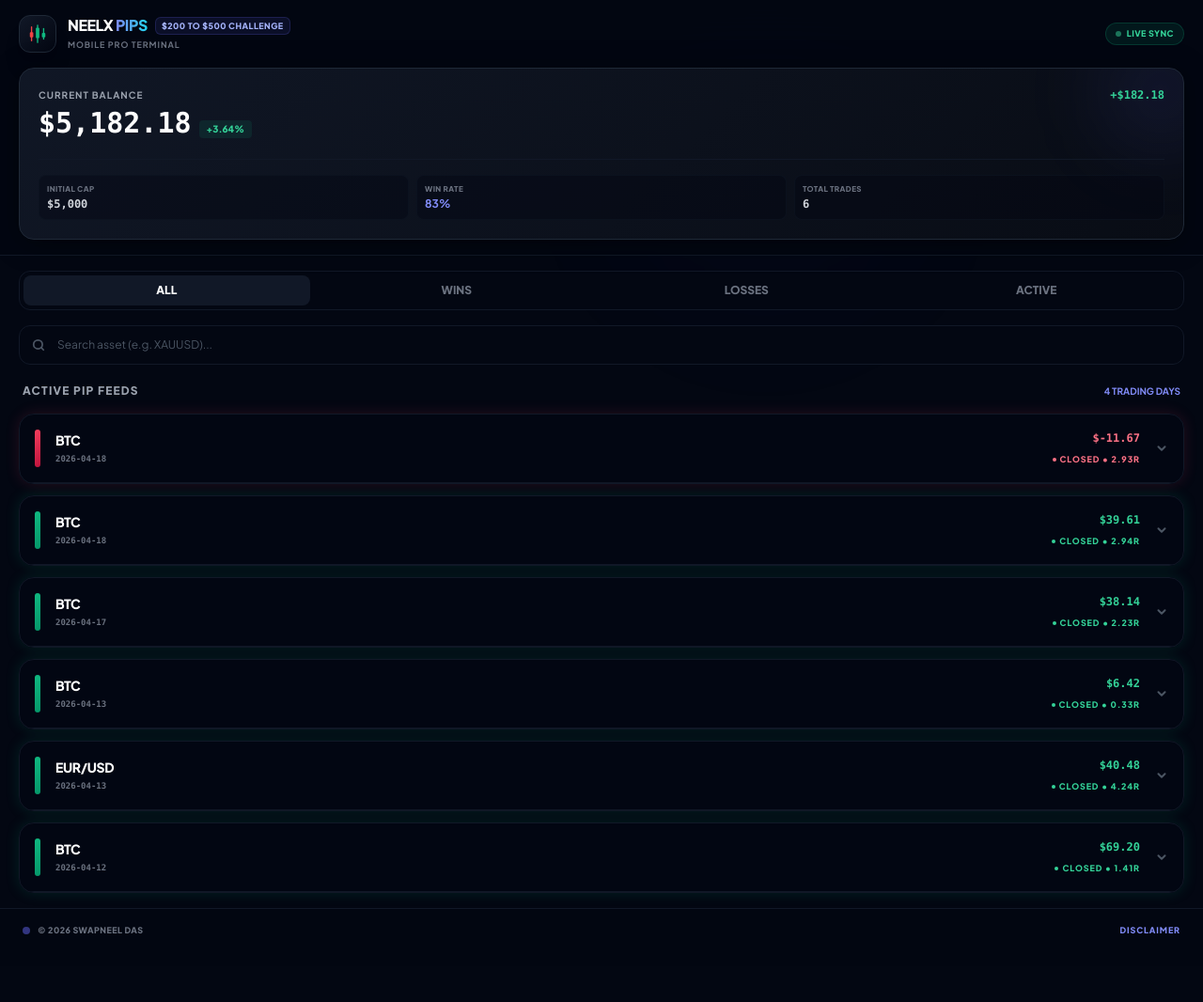
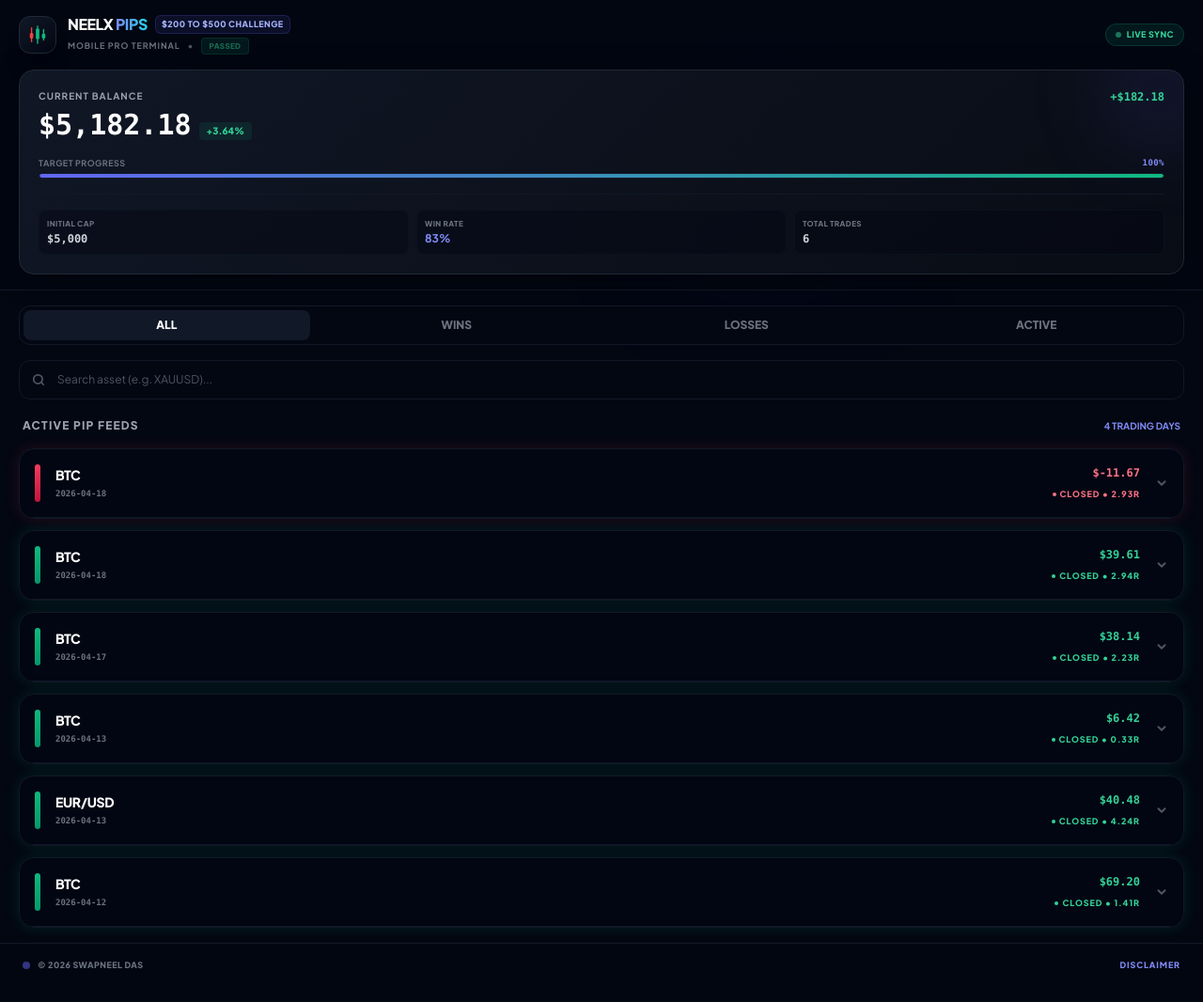
Before and after one commit to AlgoNeel/Challenge1, a plain HTML site: page index.html in a window 1280 px wide. Shown: the whole page at 94% size. Before the commit the page ends 1029 px from the top, so only its background shows below. Drawn offline with nearby package versions, Linux system fonts and the light colour scheme.

Commit message:
Update index.html

```diff
--- a/index.html
+++ b/index.html
@@ -105,7 +105,14 @@
                                 $200 to $500 Challenge
                             </span>
                         </div>
-                        <p class="text-[9px] text-gray-500 font-bold uppercase tracking-widest mt-1">Mobile Pro Terminal</p>
+                        <div class="flex items-center gap-2 mt-1">
+                            <p class="text-[9px] text-gray-500 font-bold uppercase tracking-widest">Mobile Pro Terminal</p>
+                            <span class="text-[9px] text-gray-600 font-bold">•</span>
+                            <!-- Dynamic Challenge Status Badge -->
+                            <span id="challengeStatusBadge" class="text-[8px] font-black px-1 py-0.2 rounded uppercase tracking-wider transition-all duration-300">
+                                Fetching...
+                            </span>
+                        </div>
                     </div>
                 </div>
                 <div id="syncStatus" class="flex items-center gap-1.5 px-2.5 py-1 rounded-full bg-emerald-500/10 text-emerald-400 text-[9px] font-black uppercase tracking-wider border border-emerald-500/20 flex-shrink-0">
@@ -128,7 +135,18 @@
                         <span id="pnlPercent" class="text-xs font-bold px-2 py-0.5 rounded bg-emerald-500/10 text-emerald-400">+0.00%</span>
                     </div>
 
-                    <div class="grid grid-cols-3 gap-2 mt-5 pt-4 border-t border-gray-900">
+                    <!-- Progress Bar to $500 Target -->
+                    <div class="mt-4">
+                        <div class="flex justify-between text-[9px] font-bold text-gray-500 mb-1 uppercase tracking-wider">
+                            <span>Target progress</span>
+                            <span id="progressText" class="text-indigo-400 font-mono">0%</span>
+                        </div>
+                        <div class="w-full bg-gray-950 rounded-full h-1.5 border border-gray-900 overflow-hidden">
+                            <div id="progressBar" class="bg-gradient-to-r from-indigo-500 to-emerald-500 h-full rounded-full transition-all duration-500" style="width: 0%"></div>
+                        </div>
+                    </div>
+
+                    <div class="grid grid-cols-3 gap-2 mt-4 pt-4 border-t border-gray-900">
                         <div class="bg-gray-950/40 p-2 rounded-lg border border-gray-900/50">
                             <p class="text-[8px] font-extrabold text-gray-500 uppercase tracking-wider">Initial Cap</p>
                             <p id="displayCap" class="text-xs font-bold font-mono text-gray-300 mt-0.5">$0.00</p>
@@ -261,6 +279,33 @@
             const wr = (wins + losses) > 0 ? ((wins / (wins + losses)) * 100).toFixed(0) : 0;
             document.getElementById('statWinRate').innerText = `${wr}%`;
             document.getElementById('statDuration').innerText = uniqueDates.size;
+
+            // --- Challenge Logic ($200 to $500) ---
+            const startAmount = 200;
+            const targetAmount = 500;
+            const statusBadge = document.getElementById('challengeStatusBadge');
+
+            // Dynamic ongoing vs passed determination
+            if (current >= targetAmount) {
+                statusBadge.innerText = 'PASSED';
+                statusBadge.className = "text-[8px] font-black px-2 py-0.5 rounded bg-emerald-500/20 text-emerald-400 border border-emerald-500/30 uppercase tracking-wider animate-pulse";
+            } else {
+                statusBadge.innerText = 'ONGOING';
+                statusBadge.className = "text-[8px] font-black px-2 py-0.5 rounded bg-amber-500/10 text-amber-400 border border-amber-500/20 uppercase tracking-wider";
+            }
+
+            // Progress bar math
+            const progressRange = targetAmount - startAmount;
+            const progressGained = current - startAmount;
+            let progressPercent = 0;
+            if (progressGained > 0) {
+                progressPercent = Math.min(100, Math.round((progressGained / progressRange) * 100));
+            }
+            // Safeguard for negative balance or start values
+            if (progressPercent < 0) progressPercent = 0;
+
+            document.getElementById('progressText').innerText = `${progressPercent}%`;
+            document.getElementById('progressBar').style.width = `${progressPercent}%`;
         }
 
         function toggleDetails(id) {
@@ -432,8 +477,8 @@
                             <span class="text-indigo-400">NEELX PIPS</span> Terminal
                         </h2>
                         <p class="text-[11px] text-gray-400 leading-relaxed mb-6 font-mono">
-                            VER: 2026.1.5<br>
-                            BUILD: PRO_MOBILE_R1
+                            VER: 2026.1.6<br>
+                            BUILD: PRO_MOBILE_R2
                         </p>
                         <p class="text-xs text-gray-500 leading-relaxed mb-6">
                             Risk Warning: Derivative and leverage trading carry significant capital risk. Material distributed by Swapneel Das (NEELX PIPS) serves exclusively pedagogical functions.
```
